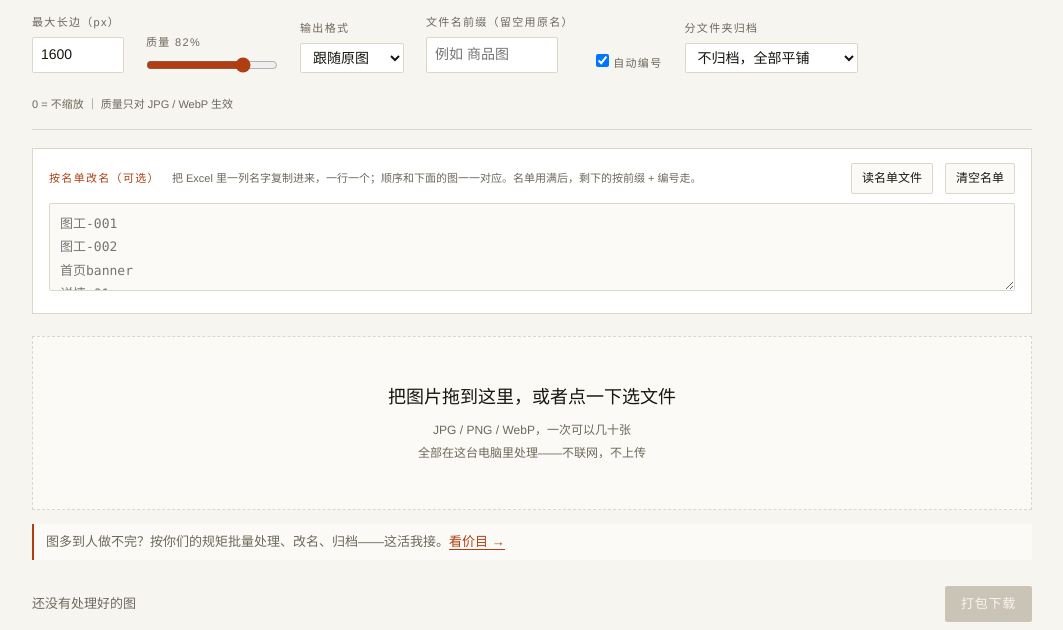
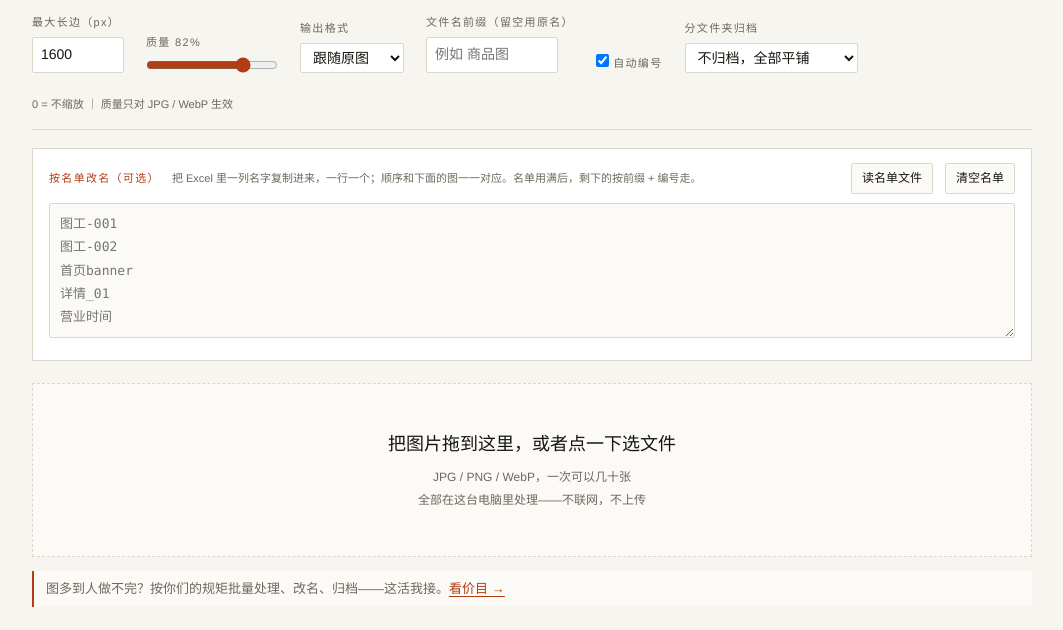
Before and after one commit to nose996/tugong, a plain HTML site: page index.html in a window 1280 px wide. Shown: the part 102-732 px from the top of the page, without its empty margins (108-1171 px from the left). Drawn offline with Linux system fonts and the light colour scheme.

Commit message:
名单输入框行数调高，避免占位文字被切

```diff
--- a/index.html
+++ b/index.html
@@ -162,10 +162,11 @@ footer{margin-top:56px;padding-top:14px;border-top:1px solid var(--line);
       <button type="button" id="namelistBtn">读名单文件</button>
       <button type="button" id="namelistClear">清空名单</button>
     </div>
-    <textarea id="namelist" rows="3" placeholder="图工-001
+    <textarea id="namelist" rows="5" placeholder="图工-001
 图工-002
 首页banner
-详情_01"></textarea>
+详情_01
+营业时间"></textarea>
   </div>
 
   <div class="drop" id="drop">
```
